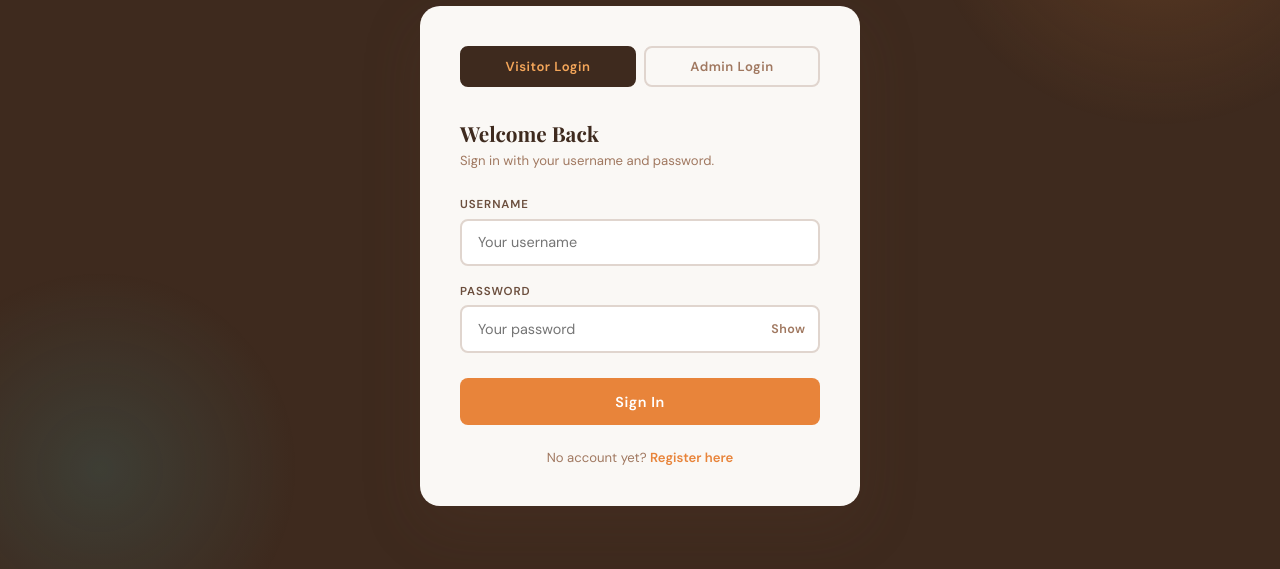
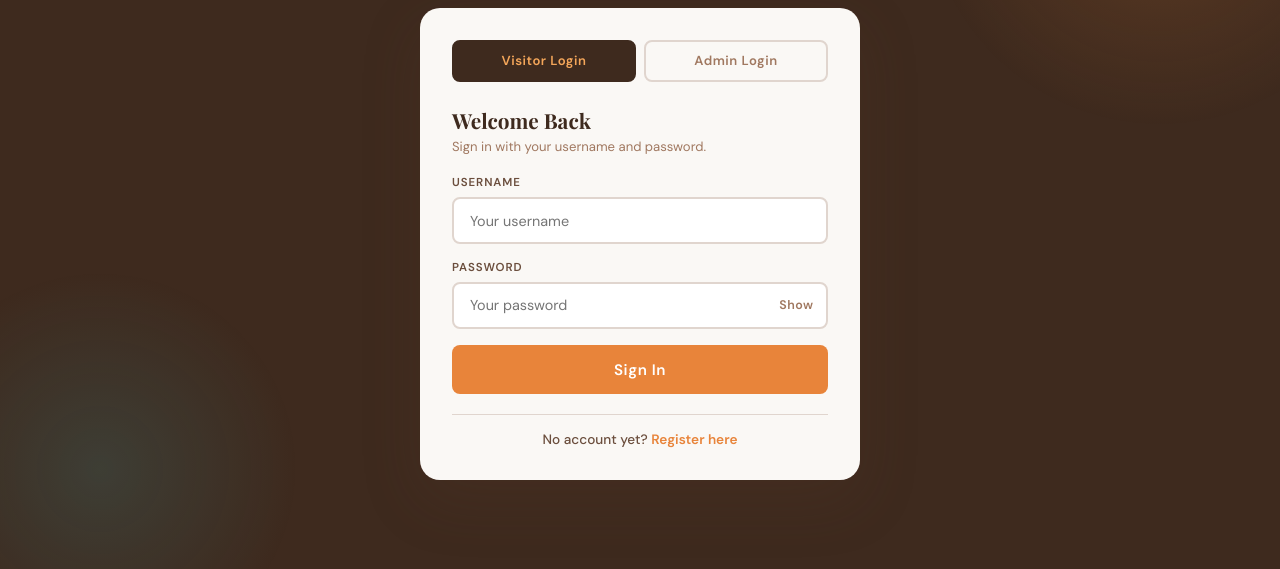
Before and after one commit to Masopha/beautifulgate, a plain HTML site: page frontend/login.html in a window 1280 px wide. Shown: the part 231-800 px from the top of the page. Drawn offline with nearby package versions, Linux system fonts and the light colour scheme.

Commit message:
Update login.html

```diff
--- a/frontend/login.html
+++ b/frontend/login.html
@@ -26,18 +26,22 @@
     }
     *, *::before, *::after { box-sizing: border-box; margin: 0; padding: 0; }
     html { font-size: 16px; }
+
     body {
       font-family: 'DM Sans', sans-serif;
       background: var(--brown-dark);
       min-height: 100vh;
+      /* KEY FIX: allow scroll, remove overflow:hidden */
+      overflow-x: hidden;
+      overflow-y: auto;
       display: flex;
-      align-items: center;
+      align-items: flex-start;
       justify-content: center;
-      padding: 2rem;
+      padding: 2rem 1rem;
       position: relative;
-      overflow: hidden;
     }
-    /* Decorative background blobs */
+
+    /* Decorative background blobs — fixed so they don't affect scroll */
     body::before {
       content: '';
       position: fixed;
@@ -46,6 +50,7 @@
       background: radial-gradient(circle, rgba(232,132,58,0.18) 0%, transparent 70%);
       border-radius: 50%;
       pointer-events: none;
+      z-index: 0;
     }
     body::after {
       content: '';
@@ -55,16 +60,22 @@
       background: radial-gradient(circle, rgba(61,184,193,0.14) 0%, transparent 70%);
       border-radius: 50%;
       pointer-events: none;
+      z-index: 0;
     }
+
     .auth-wrap {
       position: relative;
       z-index: 2;
       width: 100%;
       max-width: 440px;
+      /* ensure it's always fully visible */
+      margin: auto 0;
+      padding: 1rem 0 2rem;
     }
+
     .auth-brand {
       text-align: center;
-      margin-bottom: 2rem;
+      margin-bottom: 1.5rem;
     }
     .brand-logo {
       width: 72px; height: 72px;
@@ -91,16 +102,18 @@
       font-size: 0.82rem;
       margin-top: 0.3rem;
     }
+
     .auth-card {
       background: var(--off-white);
       border-radius: 20px;
-      padding: 2.5rem;
+      padding: 2rem;
       box-shadow: var(--shadow-lg);
     }
+
     .tab-row {
       display: flex;
       gap: 0.5rem;
-      margin-bottom: 2rem;
+      margin-bottom: 1.5rem;
     }
     .tab-btn {
       flex: 1;
@@ -123,6 +136,7 @@
     }
     .tab-panel { display: none; }
     .tab-panel.active { display: block; }
+
     .auth-card h2 {
       font-family: 'Playfair Display', serif;
       font-size: 1.3rem;
@@ -132,10 +146,11 @@
     .auth-card .sub {
       color: var(--text-light);
       font-size: 0.82rem;
-      margin-bottom: 1.75rem;
+      margin-bottom: 1.25rem;
     }
+
     .fg {
-      margin-bottom: 1.1rem;
+      margin-bottom: 1rem;
       display: flex;
       flex-direction: column;
     }
@@ -164,7 +179,7 @@
       box-shadow: 0 0 0 3px rgba(232,132,58,0.12);
     }
     .pw-wrap { position: relative; }
-    .pw-wrap input { padding-right: 3rem; }
+    .pw-wrap input { padding-right: 3.5rem; }
     .pw-toggle {
       position: absolute;
       right: 0.9rem; top: 50%;
@@ -179,6 +194,7 @@
       padding: 0;
       font-family: 'DM Sans', sans-serif;
     }
+
     .btn-auth {
       width: 100%;
       padding: 0.9rem;
@@ -187,17 +203,23 @@
       background: var(--orange);
       color: #fff;
       font-family: 'DM Sans', sans-serif;
-      font-size: 0.9rem;
+      font-size: 0.95rem;
       font-weight: 600;
       letter-spacing: 0.04em;
       cursor: pointer;
       transition: var(--transition);
       margin-top: 0.5rem;
+      display: block;
     }
-    .btn-auth:hover { background: var(--orange-light); transform: translateY(-2px); box-shadow: var(--shadow-md); }
+    .btn-auth:hover {
+      background: var(--orange-light);
+      transform: translateY(-2px);
+      box-shadow: var(--shadow-md);
+    }
     .btn-auth:disabled { opacity: 0.6; cursor: not-allowed; transform: none; }
     .btn-admin { background: var(--teal); }
     .btn-admin:hover { background: var(--teal-dark); }
+
     .error-msg {
       background: #fef2f2;
       border: 1px solid #fca5a5;
@@ -208,19 +230,25 @@
       margin-bottom: 1rem;
       display: none;
     }
+
+    /* ALWAYS VISIBLE footer link */
     .auth-footer {
       text-align: center;
-      margin-top: 1.5rem;
-      color: var(--text-light);
-      font-size: 0.82rem;
+      margin-top: 1.25rem;
+      padding-top: 1rem;
+      border-top: 1px solid #e0d5ce;
+      color: var(--text-mid);
+      font-size: 0.85rem;
+      font-weight: 500;
     }
     .auth-footer a {
       color: var(--orange);
-      font-weight: 600;
+      font-weight: 700;
       text-decoration: none;
       transition: color 0.2s;
     }
     .auth-footer a:hover { color: var(--orange-light); }
+
     .admin-note {
       background: var(--teal-pale);
       border: 1px solid rgba(61,184,193,0.3);
@@ -232,6 +260,13 @@
       margin-bottom: 1.25rem;
       letter-spacing: 0.04em;
     }
+
+    /* Mobile tweaks */
+    @media (max-width: 480px) {
+      body { padding: 1rem 0.75rem; }
+      .auth-card { padding: 1.5rem; }
+      .brand-name { font-size: 1.3rem; }
+    }
   </style>
 </head>
 <body>
@@ -239,7 +274,8 @@
 <div class="auth-wrap">
   <div class="auth-brand">
     <div class="brand-logo">
-      <img src="images/logo1.jpeg" alt="Beautiful Gate" onerror="this.parentElement.style.background='var(--orange)';this.remove()"/>
+      <img src="images/logo1.jpeg" alt="Beautiful Gate"
+           onerror="this.parentElement.style.background='var(--orange)';this.remove()"/>
     </div>
     <div class="brand-name">beautiful<span>gate</span></div>
     <p class="brand-sub">Lesotho &mdash; Sign in to continue</p>
@@ -259,18 +295,20 @@
       <form onsubmit="doLogin(event,'visitor')" novalidate>
         <div class="fg">
           <label for="v-username">Username</label>
-          <input type="text" id="v-username" placeholder="Your username" required/>
+          <input type="text" id="v-username" placeholder="Your username" required autocomplete="username"/>
         </div>
         <div class="fg">
           <label for="v-password">Password</label>
           <div class="pw-wrap">
-            <input type="password" id="v-password" placeholder="Your password" required/>
+            <input type="password" id="v-password" placeholder="Your password" required autocomplete="current-password"/>
             <button type="button" class="pw-toggle" onclick="togglePw('v-password',this)">Show</button>
           </div>
         </div>
         <button type="submit" class="btn-auth" id="v-btn">Sign In</button>
       </form>
-      <div class="auth-footer">No account yet? <a href="register.html">Register here</a></div>
+      <div class="auth-footer">
+        No account yet? <a href="register.html">Register here</a>
+      </div>
     </div>
 
     <!-- ADMIN -->
@@ -282,12 +320,12 @@
       <form onsubmit="doLogin(event,'admin')" novalidate>
         <div class="fg">
           <label for="a-username">Admin Username</label>
-          <input type="text" id="a-username" placeholder="Admin username" required/>
+          <input type="text" id="a-username" placeholder="Admin username" required autocomplete="username"/>
         </div>
         <div class="fg">
           <label for="a-password">Admin Password</label>
           <div class="pw-wrap">
-            <input type="password" id="a-password" placeholder="Admin password" required/>
+            <input type="password" id="a-password" placeholder="Admin password" required autocomplete="current-password"/>
             <button type="button" class="pw-toggle" onclick="togglePw('a-password',this)">Show</button>
           </div>
         </div>
@@ -300,7 +338,7 @@
 <script>
 (function(){
   var DEV  = 'http://localhost:3000';
- var PROD = 'https://beautifulgate-backend.onrender.com';
+  var PROD = 'https://beautifulgate-backend.onrender.com';
   window.API_BASE_URL = (location.hostname==='localhost'||location.hostname==='127.0.0.1') ? DEV : PROD;
 })();
 </script>
@@ -329,6 +367,8 @@ async function doLogin(e, role) {
   const btn      = document.getElementById(isAdmin ? 'a-btn' : 'v-btn');
   const errId    = isAdmin ? 'a-err' : 'v-err';
 
+  document.querySelectorAll('.error-msg').forEach(el => el.style.display = 'none');
+
   if (!username || !password) { showErr(errId, 'Please enter your credentials.'); return; }
 
   btn.disabled = true;
@@ -350,7 +390,7 @@ async function doLogin(e, role) {
       btn.textContent = isAdmin ? 'Admin Sign In' : 'Sign In';
     }
   } catch (err) {
-    showErr(errId, 'Cannot connect to server.');
+    showErr(errId, 'Cannot connect to server. Please try again.');
     btn.disabled = false;
     btn.textContent = isAdmin ? 'Admin Sign In' : 'Sign In';
   }
```
